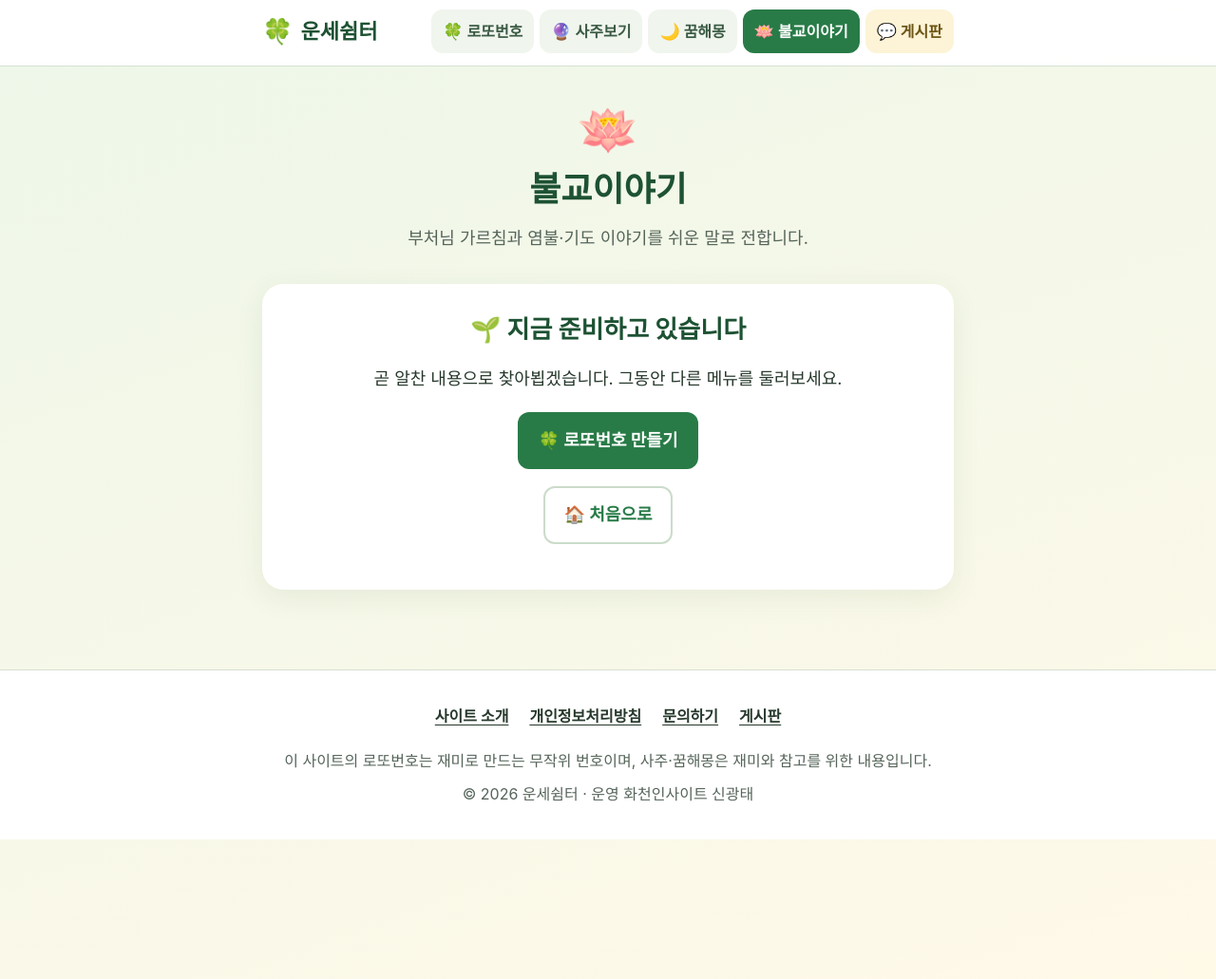
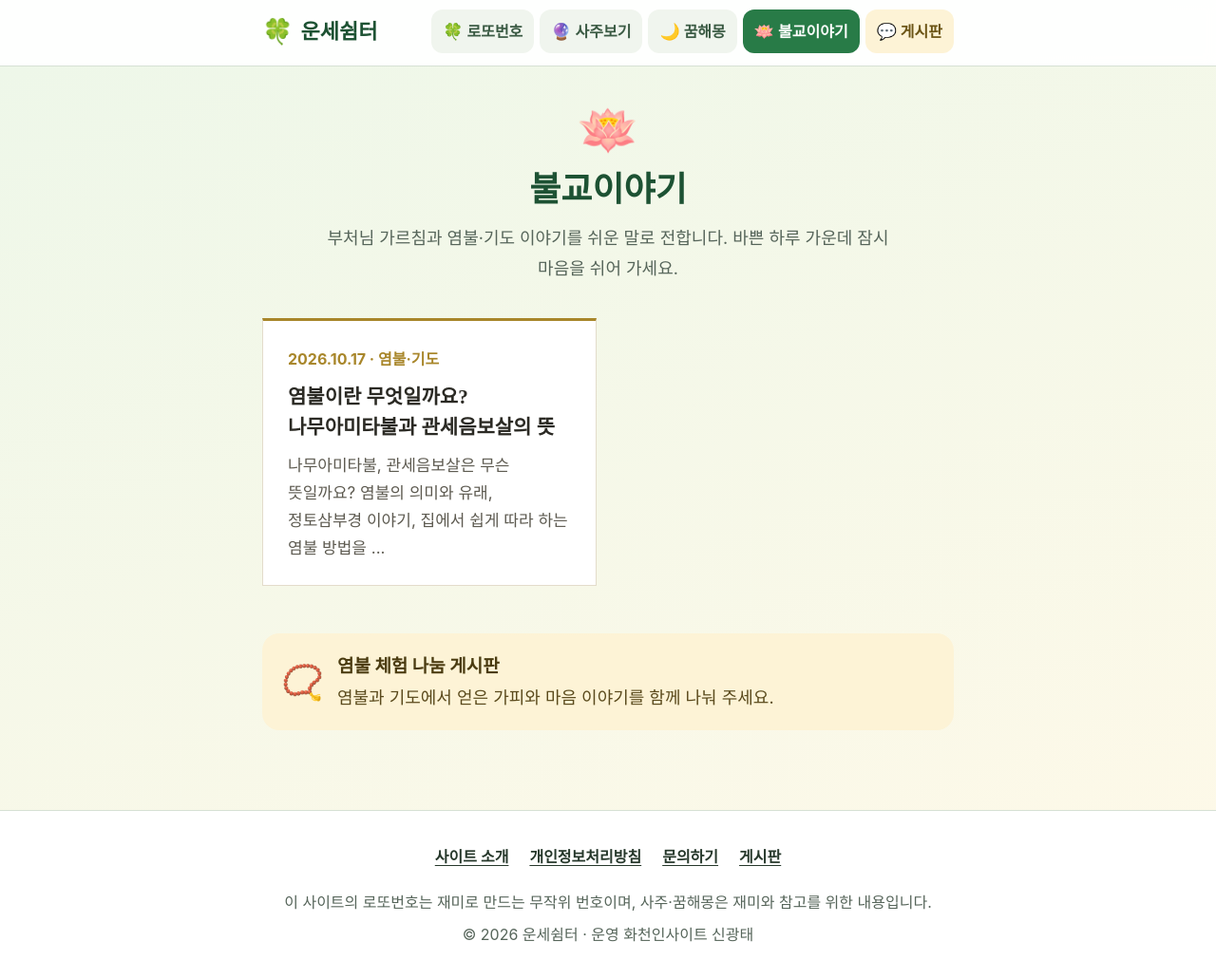
Before and after one commit to your7179/aulir, a Jekyll site: the page built from buddha/index.html, in a window 1280 px wide and 1033 px high. Shown: the whole window at 95% size. Built offline with Jekyll 4.4.1, drawn with Linux system fonts in a browser that asks for light colours; some web fonts are replaced.

Commit message:
Add files via upload

```diff
--- /dev/null
+++ b/_posts/2026-10-17-what-is-yeombul.md
@@ -0,0 +1,96 @@
+---
+layout: post
+title: "염불이란 무엇일까요? 나무아미타불과 관세음보살의 뜻"
+description: "나무아미타불, 관세음보살은 무슨 뜻일까요? 염불의 의미와 유래, 정토삼부경 이야기, 집에서 쉽게 따라 하는 염불 방법을 쉬운 말로 정리했습니다."
+category: buddha
+topic: "염불·기도"
+date: 2026-10-17
+---
+
+절에 가면 스님과 신도들이 한목소리로 "나무아미타불, 나무아미타불" 하고 부르는 소리를 듣게 됩니다.
+할머니께서 손에 염주를 쥐고 조용히 "관세음보살"을 되뇌시던 모습을 기억하는 분도 계실 겁니다.
+
+이렇게 부처님이나 보살님의 이름을 부르며 마음을 모으는 수행을 **염불(念佛)**이라고 합니다.
+'염(念)'은 생각한다, 마음에 새긴다는 뜻이고 '불(佛)'은 부처님입니다. 곧 염불은 **부처님을 마음에 새기는 일**입니다.
+
+어려운 경전 공부를 하지 않아도, 좌선을 오래 하지 않아도 누구나 할 수 있다는 점에서
+염불은 예로부터 가장 많은 사람이 함께해 온 수행입니다. 이 글에서는 염불의 뜻과 유래, 그리고 집에서 따라 하는 방법을 차근차근 살펴보겠습니다.
+
+{% include ad-buddha-article.html %}
+
+## '나무아미타불'은 무슨 뜻일까요?
+
+### 나무 — 온 마음으로 의지합니다
+
+'나무(南無)'는 나무(木)가 아닙니다. 인도의 옛말 '나마스(namas)'를 소리 나는 대로 한자로 옮긴 말로,
+**공경하며 몸과 마음을 맡긴다**, 곧 '귀의(歸依)한다'는 뜻입니다. 인도 사람들이 지금도 두 손을 모으며 하는 인사 "나마스테"와 뿌리가 같은 말입니다.
+
+### 아미타불 — 끝없는 빛과 끝없는 생명의 부처님
+
+'아미타(阿彌陀)'는 '헤아릴 수 없다'는 뜻입니다. 그래서 아미타불은 **끝없는 빛의 부처님(무량광불)**이자 **끝없는 생명의 부처님(무량수불)**으로 불립니다.
+경전에 따르면 아미타불은 서쪽으로 멀리 떨어진 **극락세계**에 계시며, 누구든 당신의 이름을 부르는 이를 그곳으로 맞이하겠다는 큰 서원을 세우신 분입니다.
+
+그러니 "나무아미타불"은 **"끝없는 빛과 생명의 부처님께 온 마음으로 의지합니다"**라는 고백입니다.
+
+## 염불은 어디에서 왔을까요?
+
+### 정토삼부경 이야기
+
+아미타불과 극락세계 이야기는 흔히 **정토삼부경(淨土三部經)**이라 부르는 세 경전에 담겨 있습니다.
+
+- **무량수경**: 아미타불이 부처가 되기 전 '법장'이라는 수행자였을 때, 모든 중생을 구하겠다는 마흔여덟 가지 큰 서원(48대원)을 세운 이야기가 실려 있습니다.
+- **관무량수경**: 극락세계와 아미타불의 모습을 마음에 떠올리는 방법을 설명합니다.
+- **아미타경**: 가장 짧고 널리 읽히는 경전으로, 아미타불의 이름을 하루나 이레 동안 한마음으로 지니면 삶을 마칠 때 아미타불께서 맞이하러 오신다는 말씀이 담겨 있습니다.
+
+{% include ad-buddha-article.html %}
+
+### 원효대사와 염불
+
+우리나라에서 염불이 널리 퍼진 데에는 신라의 **원효대사**가 큰 역할을 했습니다.
+『삼국유사』에 따르면 원효대사는 박을 두드리고 노래하며 마을 곳곳을 다녔고, 그 덕분에 가난한 사람들까지 모두 부처님의 이름을 알고 "나무"를 부르게 되었다고 합니다.
+글을 모르는 사람도, 절에 갈 형편이 안 되는 사람도 부처님 이름만으로 마음을 의지할 수 있게 한 것입니다.
+
+## 관세음보살 염불
+
+아미타불 다음으로 많이 부르는 이름이 **관세음보살(觀世音菩薩)**입니다.
+'세상(世)의 소리(音)를 살피는(觀) 보살'이라는 뜻으로, 괴로워하는 이들의 목소리를 듣고 달려와 돕는 **자비의 보살**입니다.
+
+『법화경』의 「관세음보살보문품」에는 어려움에 처한 사람이 한마음으로 관세음보살의 이름을 부르면 그 소리를 듣고 괴로움에서 벗어나게 해 주신다는 말씀이 있습니다.
+그래서 집안에 걱정이 있을 때, 아픈 가족이 있을 때 많은 분이 "관세음보살"을 부르며 기도해 왔습니다.
+
+## 집에서 따라 하는 염불 방법
+
+염불은 정해진 틀이 까다롭지 않습니다. 처음 시작하는 분은 아래처럼 해 보세요.
+
+1. **시간을 정합니다.** 아침에 일어나서, 또는 잠들기 전에 5분이나 10분이면 충분합니다. 같은 시간에 꾸준히 하는 것이 오래 하는 것보다 중요합니다.
+2. **자세를 바르게 합니다.** 의자에 앉아도, 방석에 앉아도 좋습니다. 허리를 펴고 두 손을 모으거나 무릎 위에 편히 올립니다.
+3. **이름을 부릅니다.** "나무아미타불" 또는 "관세음보살"을 천천히, 또박또박 부릅니다. 소리 내어 불러도 좋고 마음속으로 불러도 좋습니다.
+4. **소리에 귀를 기울입니다.** 내가 부르는 소리를 내 귀로 듣는다는 생각으로 하면 딴생각이 줄어듭니다.
+5. **염주를 써 봅니다.** 한 번 부를 때마다 염주 알을 하나씩 넘기면 마음을 모으기 쉽습니다. 108염주를 한 바퀴 돌리면 108번을 부른 셈입니다.
+6. **회향으로 마칩니다.** 마칠 때는 "이 공덕이 우리 가족과 모든 이웃에게 돌아가기를" 하고 짧게 마음을 나눕니다.
+
+### 생활 속 염불
+
+꼭 앉아서만 하지 않아도 됩니다. 산책하면서 걸음에 맞춰 부르는 **걷기 염불**, 설거지나 빨래를 하며 조용히 부르는 염불도 좋습니다.
+마음이 불안하거나 잠이 오지 않을 때 천천히 염불을 하면 숨이 고르게 되고 마음이 차분해지는 것을 느끼실 수 있습니다.
+
+## 염불할 때 마음가짐
+
+- **잘하려고 애쓰지 않습니다.** 딴생각이 들면 알아차리고 다시 이름으로 돌아오면 됩니다. 그 돌아옴이 곧 수행입니다.
+- **바라는 것보다 감사하는 마음으로 합니다.** 오늘 하루 무사히 지낸 것, 가족이 곁에 있는 것에 고마워하는 마음이 염불을 따뜻하게 만듭니다.
+- **꾸준함이 힘입니다.** 하루 10분이라도 한 달, 일 년 이어 가면 마음의 뿌리가 깊어집니다.
+
+## 이런 분께 염불을 권합니다
+
+- **마음이 자주 불안한 분**: 같은 이름을 천천히 되풀이하면 숨이 고르게 되고 생각이 가라앉습니다.
+- **잠들기 어려운 분**: 잠자리에 누워 마음속으로 부르다 보면 걱정 대신 이름 하나에 마음이 머뭅니다.
+- **먼저 떠난 가족을 그리는 분**: 옛사람들은 돌아가신 분을 위해 아미타불을 부르며 좋은 곳에 가시기를 빌었습니다. 그리움을 기도로 바꾸는 따뜻한 방법입니다.
+- **몸이 불편해 절에 가기 어려운 분**: 염불은 장소를 가리지 않습니다. 집 안 어디서든, 누워서도 할 수 있습니다.
+
+## 마무리
+
+염불은 어렵고 먼 수행이 아니라, **부처님 이름 하나로 마음을 쉬게 하는 가장 쉬운 수행**입니다.
+오늘 잠들기 전 "나무아미타불" 열 번으로 하루를 마무리해 보시면 어떨까요.
+
+염불하며 겪은 작은 변화나 가피 이야기가 있다면 [염불 체험 나눔 게시판]({{ site.board_url }})에 함께 나눠 주세요.
+다른 이야기는 [불교이야기 목록]({{ '/buddha/' | relative_url }})에서 보실 수 있습니다.
--- a/assets/css/style.css
+++ b/assets/css/style.css
@@ -855,3 +855,75 @@ h3 { font-size: 20px; margin: 30px 0 10px; }
 
 .post-list { padding-left: 1.2em; margin: 0; }
 .post-list li { margin-bottom: 8px; }
+
+/* ── 불교이야기 글 목록 (가로 2 × 세로 3) ─────── */
+.post-grid {
+  display: grid;
+  grid-template-columns: 1fr;
+  gap: 20px;
+  margin: 28px 0 10px;
+  scroll-margin-top: 16px;
+}
+@media (min-width: 640px) {
+  .post-grid { grid-template-columns: 1fr 1fr; gap: 24px; scroll-margin-top: 90px; }
+}
+.post-card {
+  display: flex;
+  flex-direction: column;
+  gap: 10px;
+  min-height: 190px;
+  background: #fff;
+  border: 1px solid #e3dccb;
+  border-top: 3px solid #a8862a;
+  padding: 26px 26px 24px;
+  text-decoration: none;
+  color: var(--ink);
+  transition: box-shadow .15s, transform .15s;
+}
+.post-card:hover {
+  color: var(--ink);
+  box-shadow: 0 8px 24px rgba(90, 74, 28, 0.12);
+  transform: translateY(-2px);
+}
+.post-card[hidden] { display: none; }
+.pc-date { color: #a8862a; font-weight: 700; font-size: 16px; }
+.pc-title {
+  font-size: 21px;
+  font-weight: 800;
+  line-height: 1.5;
+  color: #2b2a24;
+  font-family: "Noto Serif KR", "Nanum Myeongjo", "Batang", serif;
+}
+.pc-desc { color: #5d5a50; font-size: 17px; line-height: 1.7; }
+
+.pager {
+  display: flex;
+  flex-wrap: wrap;
+  justify-content: center;
+  gap: 8px;
+  margin: 26px 0 10px;
+}
+.pager button {
+  min-width: 48px;
+  min-height: 48px;
+  padding: 0 10px;
+  font: inherit;
+  font-size: 18px;
+  font-weight: 700;
+  border-radius: 10px;
+  border: 1px solid var(--line);
+  background: #fff;
+  color: var(--green-deep);
+  cursor: pointer;
+}
+.pager button.is-current { background: var(--green); border-color: var(--green); color: #fff; }
+.pager button:disabled { opacity: .35; cursor: default; }
+
+.topic {
+  display: inline-block;
+  background: #f6efdc;
+  color: #7a6220;
+  border-radius: 999px;
+  padding: 0 10px;
+  font-weight: 700;
+}
--- /dev/null
+++ b/assets/js/paginate.js
@@ -0,0 +1,63 @@
+/* ─────────────────────────────────────────────
+   글 목록 쪽 나누기
+   - #postGrid 안의 카드를 data-per-page 개씩 보여 주고,
+     그보다 많으면 아래에 쪽 번호를 만듭니다.
+   - 주소에 ?page=2 처럼 쪽 번호가 남아서, 글을 읽고
+     '뒤로'를 눌러도 보던 쪽으로 돌아옵니다.
+   - 자바스크립트가 꺼져 있으면 모든 글이 한꺼번에 보입니다.
+   ───────────────────────────────────────────── */
+(function () {
+  "use strict";
+
+  const grid = document.getElementById("postGrid");
+  const pager = document.getElementById("pager");
+  if (!grid || !pager) return;
+
+  const cards = Array.from(grid.children);
+  const per = Number(grid.dataset.perPage) || 6;
+  const pages = Math.ceil(cards.length / per);
+  if (pages <= 1) return;
+
+  function readPage() {
+    const n = Number(new URLSearchParams(location.search).get("page"));
+    return Number.isInteger(n) && n >= 1 && n <= pages ? n : 1;
+  }
+
+  function btn(label, page, opts) {
+    const b = document.createElement("button");
+    b.type = "button";
+    b.textContent = label;
+    if (opts.aria) b.setAttribute("aria-label", opts.aria);
+    if (opts.current) {
+      b.setAttribute("aria-current", "page");
+      b.className = "is-current";
+    }
+    if (opts.disabled) b.disabled = true;
+    else b.addEventListener("click", () => show(page, true));
+    return b;
+  }
+
+  function show(page, byUser) {
+    cards.forEach((c, i) => {
+      c.hidden = i < (page - 1) * per || i >= page * per;
+    });
+
+    pager.replaceChildren();
+    pager.appendChild(btn("‹", page - 1, { aria: "앞 쪽", disabled: page === 1 }));
+    for (let i = 1; i <= pages; i++) {
+      pager.appendChild(btn(String(i), i, { aria: i + "쪽", current: i === page }));
+    }
+    pager.appendChild(btn("›", page + 1, { aria: "다음 쪽", disabled: page === pages }));
+
+    if (byUser) {
+      const url = new URL(location.href);
+      if (page === 1) url.searchParams.delete("page");
+      else url.searchParams.set("page", page);
+      history.pushState({ page }, "", url);
+      grid.scrollIntoView({ behavior: "smooth", block: "start" });
+    }
+  }
+
+  window.addEventListener("popstate", () => show(readPage(), false));
+  show(readPage(), false);
+})();
--- a/buddha/index.html
+++ b/buddha/index.html
@@ -1,17 +1,42 @@
 ---
 layout: default
 title: "불교이야기"
-description: "불교 기초, 경전 이야기, 염불과 기도 체험, 절기와 법회를 쉬운 말로 전합니다."
+seo_title: "불교이야기, 쉽게 읽는 부처님 말씀과 염불 이야기"
+description: "불교 기초, 경전 이야기, 염불과 기도 체험, 절기와 법회 이야기를 쉬운 말로 전합니다. 염불 체험 나눔 게시판에서 가피 이야기도 함께 나눠 주세요."
 section: buddha
 icon: "🪷"
-intro: "부처님 가르침과 염불·기도 이야기를 쉬운 말로 전합니다."
-noindex: true
-noads: true
+intro: "부처님 가르침과 염불·기도 이야기를 쉬운 말로 전합니다. 바쁜 하루 가운데 잠시 마음을 쉬어 가세요."
+per_page: 6
+scripts:
+  - "/assets/js/paginate.js"
 ---
 
+{%- assign posts = site.categories.buddha %}
+
+{%- if posts and posts.size > 0 %}
+<div class="post-grid" id="postGrid" data-per-page="{{ page.per_page }}">
+  {%- for p in posts %}
+  <a class="post-card" href="{{ p.url | relative_url }}">
+    <span class="pc-date">
+      {{ p.date | date: "%Y.%m.%d" }}{% if p.topic %} · {{ p.topic }}{% endif %}
+    </span>
+    <span class="pc-title">{{ p.title }}</span>
+    <span class="pc-desc">{{ p.description | default: p.excerpt | strip_html | strip_newlines | truncate: 70 }}</span>
+  </a>
+  {%- endfor %}
+</div>
+<nav class="pager" id="pager" aria-label="쪽 번호"></nav>
+{%- else %}
 <section class="card" style="text-align:center">
-  <h2>🌱 지금 준비하고 있습니다</h2>
-  <p>곧 알찬 내용으로 찾아뵙겠습니다. 그동안 다른 메뉴를 둘러보세요.</p>
-  <p><a class="btn btn-primary" href="{{ '/lotto/' | relative_url }}">🍀 로또번호 만들기</a></p>
-  <p><a class="btn btn-line" href="{{ '/' | relative_url }}">🏠 처음으로</a></p>
+  <h2>🌱 첫 이야기를 준비하고 있습니다</h2>
+  <p>곧 부처님 말씀과 염불 이야기로 찾아뵙겠습니다.</p>
 </section>
+{%- endif %}
+
+<a class="board-banner" href="{{ site.board_url }}">
+  <span class="bb-icon" aria-hidden="true">📿</span>
+  <span>
+    <strong>염불 체험 나눔 게시판</strong>
+    염불과 기도에서 얻은 가피와 마음 이야기를 함께 나눠 주세요.
+  </span>
+</a>
--- a/index.html
+++ b/index.html
@@ -29,7 +29,7 @@ intro: "행운의 번호를 뽑아 보고, 사주와 꿈 이야기를 읽고,
   <a class="menu-card" href="{{ '/buddha/' | relative_url }}">
     <div class="mc-icon" aria-hidden="true">🪷</div>
     <h2>불교이야기</h2>
-    <p>불교 기초, 경전 이야기, 염불과 기도 체험을 쉬운 말로</p>
+    <p>부처님 말씀과 염불·기도 이야기를 쉬운 말로</p>
     <span class="mc-go">이야기 읽기 →</span>
   </a>
 </div>
```
Also changed, not shown: _drafts/buddha-post-template.md (added, +47 -0 lines), _layouts/post.html (+11 -0 lines).
